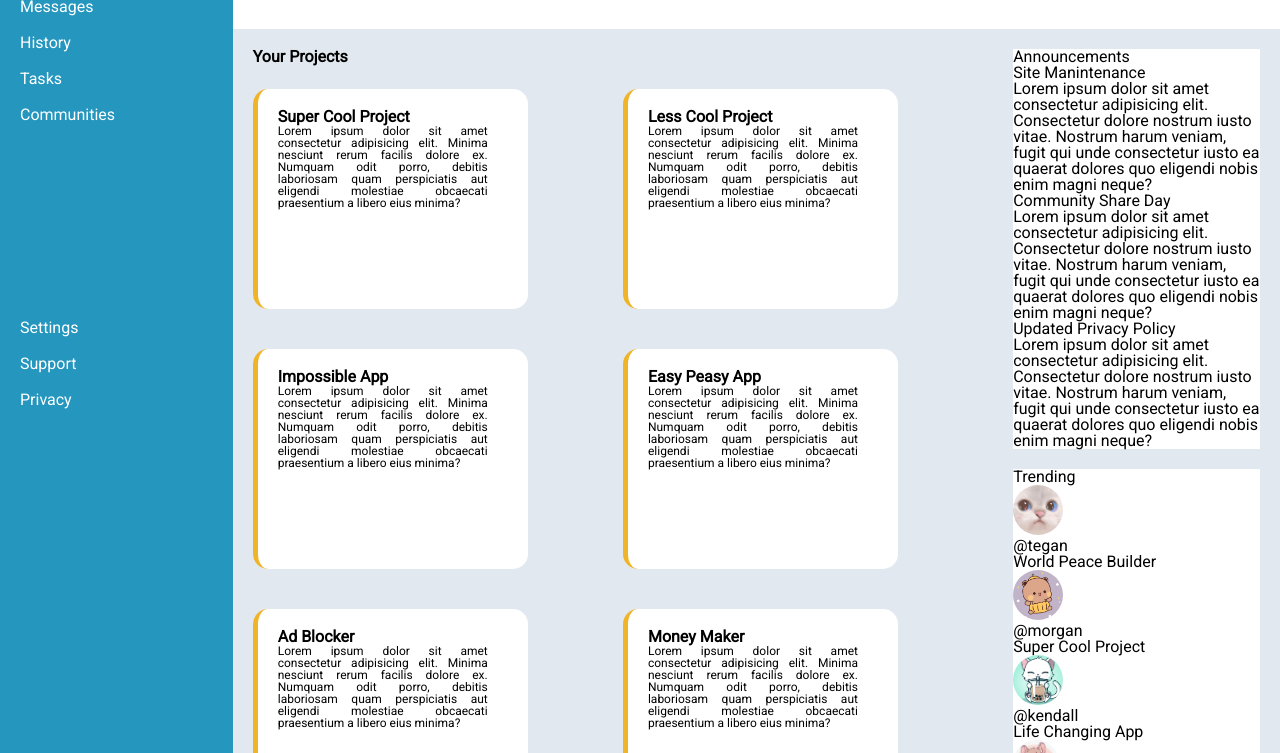
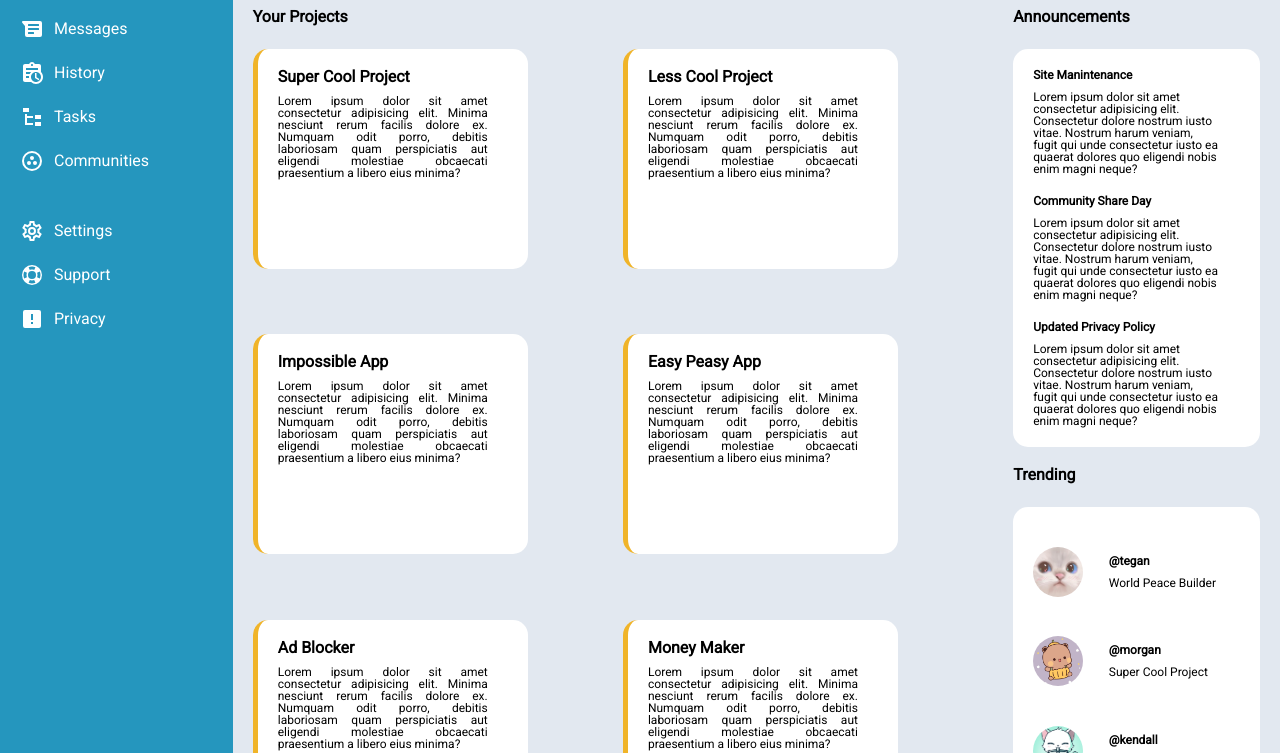
Before and after one commit to N3M35I5/ODIN_Dashboard, a plain HTML site: page index.html in a window 1280 px wide. Shown: the part 191-944 px from the top of the page. Drawn offline with Linux system fonts and the light colour scheme.

Commit message:
Added sytling for all elements

```diff
--- a/index.html
+++ b/index.html
@@ -12,20 +12,58 @@
     <div class="container">
         <div class="sidebar">
             <div class="sidebar-top">
+                <object data="./images/dashboardicon.svg" type="image/svg+xml" class="dashboardicon"></object>
                 Dashboard
             </div>
             <div class="sidebar-mid">
-                <div class="sidebar-mid-item">Home</div>
-                <div class="sidebar-mid-item">Profile</div>
-                <div class="sidebar-mid-item">Messages</div>
-                <div class="sidebar-mid-item">History</div>
-                <div class="sidebar-mid-item">Tasks</div>
-                <div class="sidebar-mid-item">Communities</div>
+                <div class="sidebar-mid-item">
+                    <object data="./images/home.svg" type="image/svg+xml" class="icon"></object>
+                    Home
+                </div>
+                <div class="sidebar-mid-item">
+                    <object data="./images/face-man-profile.svg" type="image/svg+xml" class="icon"></object>
+                    Profile
+                </div>
+                <div class="sidebar-mid-item">
+                    <object data="./images/android-messages.svg" type="image/svg+xml" class="icon"></object>
+                    Messages
+                </div>
+                <div class="sidebar-mid-item">
+                    <object data="./images/clipboard-text-clock.svg" type="image/svg+xml" class="icon"></object>
+                    History
+                </div>
+                <div class="sidebar-mid-item">
+                    <svg style="width:24px;height:24px" viewBox="0 0 24 24">
+                        <path fill="currentColor" d="M3,3H9V7H3V3M15,10H21V14H15V10M15,17H21V21H15V17M13,13H7V18H13V20H7L5,20V9H7V11H13V13Z" />
+                    </svg>
+                    Tasks
+                </div>
+                <div class="sidebar-mid-item">
+                    <svg style="width:24px;height:24px" viewBox="0 0 24 24">
+                        <path fill="currentColor" d="M15,12C13.89,12 13,12.89 13,14A2,2 0 0,0 15,16A2,2 0 0,0 17,14C17,12.89 16.1,12 15,12M12,20A8,8 0 0,1 4,12A8,8 0 0,1 12,4A8,8 0 0,1 20,12A8,8 0 0,1 12,20M12,2A10,10 0 0,0 2,12A10,10 0 0,0 12,22A10,10 0 0,0 22,12A10,10 0 0,0 12,2M14,9C14,7.89 13.1,7 12,7C10.89,7 10,7.89 10,9A2,2 0 0,0 12,11A2,2 0 0,0 14,9M9,12A2,2 0 0,0 7,14A2,2 0 0,0 9,16A2,2 0 0,0 11,14C11,12.89 10.1,12 9,12Z" />
+                    </svg>
+                    Communities
+                </div>
             </div>
             <div class="sidebar-bottom">
-                <div class="sidebar-bottom-item">Settings</div>
-                <div class="sidebar-bottom-item">Support</div>
-                <div class="sidebar-bottom-item">Privacy</div>
+                <div class="sidebar-bottom-item">
+                    <svg style="width:24px;height:24px" viewBox="0 0 24 24">
+                        <path fill="currentColor" d="M12,8A4,4 0 0,1 16,12A4,4 0 0,1 12,16A4,4 0 0,1 8,12A4,4 0 0,1 12,8M12,10A2,2 0 0,0 10,12A2,2 0 0,0 12,14A2,2 0 0,0 14,12A2,2 0 0,0 12,10M10,22C9.75,22 9.54,21.82 9.5,21.58L9.13,18.93C8.5,18.68 7.96,18.34 7.44,17.94L4.95,18.95C4.73,19.03 4.46,18.95 4.34,18.73L2.34,15.27C2.21,15.05 2.27,14.78 2.46,14.63L4.57,12.97L4.5,12L4.57,11L2.46,9.37C2.27,9.22 2.21,8.95 2.34,8.73L4.34,5.27C4.46,5.05 4.73,4.96 4.95,5.05L7.44,6.05C7.96,5.66 8.5,5.32 9.13,5.07L9.5,2.42C9.54,2.18 9.75,2 10,2H14C14.25,2 14.46,2.18 14.5,2.42L14.87,5.07C15.5,5.32 16.04,5.66 16.56,6.05L19.05,5.05C19.27,4.96 19.54,5.05 19.66,5.27L21.66,8.73C21.79,8.95 21.73,9.22 21.54,9.37L19.43,11L19.5,12L19.43,13L21.54,14.63C21.73,14.78 21.79,15.05 21.66,15.27L19.66,18.73C19.54,18.95 19.27,19.04 19.05,18.95L16.56,17.95C16.04,18.34 15.5,18.68 14.87,18.93L14.5,21.58C14.46,21.82 14.25,22 14,22H10M11.25,4L10.88,6.61C9.68,6.86 8.62,7.5 7.85,8.39L5.44,7.35L4.69,8.65L6.8,10.2C6.4,11.37 6.4,12.64 6.8,13.8L4.68,15.36L5.43,16.66L7.86,15.62C8.63,16.5 9.68,17.14 10.87,17.38L11.24,20H12.76L13.13,17.39C14.32,17.14 15.37,16.5 16.14,15.62L18.57,16.66L19.32,15.36L17.2,13.81C17.6,12.64 17.6,11.37 17.2,10.2L19.31,8.65L18.56,7.35L16.15,8.39C15.38,7.5 14.32,6.86 13.12,6.62L12.75,4H11.25Z" />
+                    </svg>
+                    Settings
+                </div>
+                <div class="sidebar-bottom-item">
+                    <svg style="width:24px;height:24px" viewBox="0 0 24 24">
+                        <path fill="currentColor" d="M19.79,15.41C20.74,13.24 20.74,10.75 19.79,8.59L17.05,9.83C17.65,11.21 17.65,12.78 17.06,14.17L19.79,15.41M15.42,4.21C13.25,3.26 10.76,3.26 8.59,4.21L9.83,6.94C11.22,6.35 12.79,6.35 14.18,6.95L15.42,4.21M4.21,8.58C3.26,10.76 3.26,13.24 4.21,15.42L6.95,14.17C6.35,12.79 6.35,11.21 6.95,9.82L4.21,8.58M8.59,19.79C10.76,20.74 13.25,20.74 15.42,19.78L14.18,17.05C12.8,17.65 11.22,17.65 9.84,17.06L8.59,19.79M12,2A10,10 0 0,1 22,12A10,10 0 0,1 12,22A10,10 0 0,1 2,12A10,10 0 0,1 12,2M12,8A4,4 0 0,0 8,12A4,4 0 0,0 12,16A4,4 0 0,0 16,12A4,4 0 0,0 12,8Z" />
+                    </svg>
+                    Support
+                </div>
+                <div class="sidebar-bottom-item">
+                    <svg style="width:24px;height:24px" viewBox="0 0 24 24">
+                        <path fill="currentColor" d="M5,3H19A2,2 0 0,1 21,5V19A2,2 0 0,1 19,21H5A2,2 0 0,1 3,19V5A2,2 0 0,1 5,3M13,13V7H11V13H13M13,17V15H11V17H13Z" />
+                    </svg>
+                    Privacy
+                </div>
             </div>
         </div>
         <div class="header">
--- a/style.css
+++ b/style.css
@@ -60,14 +60,15 @@ table {
 .container{
     display: grid;
     grid-template-columns: 2fr 9fr;
-    grid-template-rows: 1fr 4fr;
+    grid-template-rows: 180px 1fr;
 }
 
 .sidebar{
     grid-column: 1/2;
     grid-row: 1/-1;
     display: grid;
-    grid-template-rows: 1fr 4fr 6fr;
+    grid-template-rows: 60px 250px 6fr;
+    gap: 40px;
     padding-left: 20px;
     padding-top: 20px;
     background-color: var(--side-bar-color);
@@ -87,6 +88,11 @@ table {
     display: flex;
     flex-direction: column;
     gap: 20px;
+}
+.sidebar-mid-item,.sidebar-bottom-item ,.sidebar-top{
+    display: flex;
+    align-items: center;
+    gap: 10px;
 }
 
 .header{
@@ -166,17 +172,14 @@ table {
 }
 
 .center{
-    grid-column: 2/span1;
-    grid-row: 2/span1;
+    grid-column: 2/3;
+    grid-row: 2/3;
     background-color: var(--grey);
     display: grid;
     grid-template-columns: 6fr 2fr;
-    grid-template-rows: repeat(2,1fr);
+    grid-template-rows: 1fr 1fr;
     padding: 20px 20px 40px 20px;
     gap: 20px;
-}
-.announcements, .trending{
-    background-color: var(--header-color);
 }
 .projects{
     grid-row: 1/-1;
@@ -184,7 +187,7 @@ table {
     display: grid;
     grid-template-rows: 40px auto;
 }
-.project-header{
+.project-header,.ann-header,.trend-header{
     font-weight: bold;
     font-size: medium;
 }
@@ -200,6 +203,9 @@ table {
     border-radius:15px ;
     padding-top: 20px;
     padding-left: 20px;
+    display: flex;
+    flex-direction: column;
+    gap: 10px;
 }
 .topic-heading{
     font-weight: bold;
@@ -212,7 +218,66 @@ table {
     text-align: justify;
 
 }
-
+.announcements{
+    display: grid;
+    grid-template-rows: 40px auto;
+}
+.trending{
+    display: grid;
+    grid-template-rows: 40px auto;
+}
+.ann-content{
+    background-color: var(--header-color);
+    border-radius:15px ;
+    padding: 20px 0px 20px 20px;
+}
+.ann-content{
+    font-size: 12px;
+    padding-right: 40px;
+    text-align: left;
+}
+.ann-item-header{
+    font-weight: bold;
+}
+.ann-content{
+    display: grid;
+    grid-template-rows: repeat(3,1fr);
+    gap: 20px;
+}
+.ann-items{
+    display: flex;
+    flex-direction: column;
+    gap: 10px;
+}
+.trend-content{
+    display: grid;
+    grid-template-rows: repeat(4,1fr);
+}
+.trend-user{
+    display: grid;
+    grid-template-columns: 1fr 2fr;
+    grid-template-rows: 1fr 1fr;
+    gap: 10px 0px;
+}
+.trend-user-pfp{
+    grid-row: 1/3;
+    grid-column: 1/2;
+    align-self: center;
+}
+.trend-user-name{
+    align-self: flex-end;
+    font-weight: bold;
+}
+.trend-user-status{
+    font-size: 12px;
+}
+.trend-content{
+    background-color: var(--header-color);
+    border-radius:15px ;
+    padding: 20px 0px 20px 20px;
+    font-size: 12px;
+    text-align: left;
+}
 
 .bottom-pfp{
     max-width: 70px;
```
Also changed, not shown: images/android-messages.svg (added), images/clipboard-text-clock.svg (added), images/dashboardicon.svg (added), images/face-man-profile.svg (added), images/home.svg (added).
